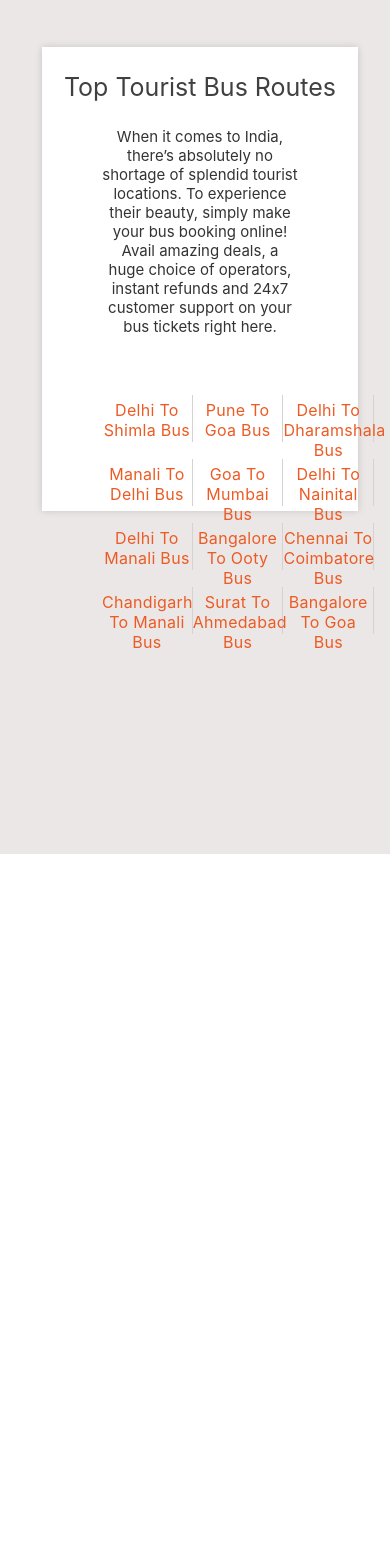
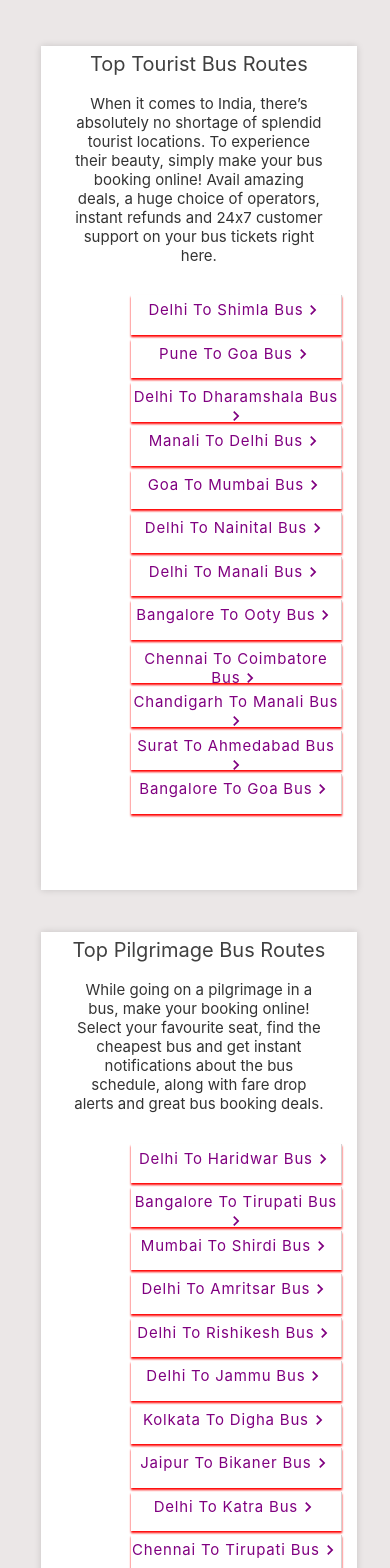
Before and after one commit to Sathyaprakashsp666/team-ixigo.com, a React (Create React App) app in the folder main/: page / in a window 390 px wide. Shown: the top 1568 px of the page. Before the commit the page ends 854 px from the top, so only its background shows below. Built offline with nearby package versions, Linux system fonts and the light colour scheme.

Commit message:
all 3 bus destination root completed

```diff
--- a/main/package.json
+++ b/main/package.json
@@ -3,6 +3,7 @@
   "version": "0.1.0",
   "private": true,
   "dependencies": {
+    "@material-ui/core": "^4.12.2",
     "@material-ui/icons": "^4.11.2",
     "@testing-library/jest-dom": "^5.11.4",
     "@testing-library/react": "^11.1.0",
--- a/main/src/Components/MiddlePart/BusRoutes.jsx
+++ b/main/src/Components/MiddlePart/BusRoutes.jsx
@@ -1,9 +1,16 @@
 import React from 'react'
 import { Link } from 'react-router-dom'
 import style from './BusRoutes.module.css'
+import KeyboardArrowRightIcon from '@material-ui/icons/KeyboardArrowRight'
 
 const BusDestination = () => {
   var destination_array = [
+    {
+      title: 'Top Tourist Bus Routes',
+      para:
+        'When it comes to India, there’s absolutely no shortage of splendid tourist locations. To experience their beauty, simply make your bus booking online! Avail amazing deals, a huge choice of operators, instant refunds and 24x7 customer support on your bus tickets right here.',
+
+      route: [
         'Delhi To Shimla Bus',
         'Pune To Goa Bus',
         'Delhi To Dharamshala Bus',
@@ -17,28 +24,77 @@ const BusDestination = () => {
         'Surat To Ahmedabad Bus',
         'Bangalore To Goa Bus'
       ]
+    },
+    {
+      title: 'Top Pilgrimage Bus Routes',
+      para:
+        'While going on a pilgrimage in a bus, make your booking online! Select your favourite seat, find the cheapest bus and get instant notifications about the bus schedule, along with fare drop alerts and great bus booking deals.',
+
+      route: [
+        'Delhi To Haridwar Bus',
+        'Bangalore To Tirupati Bus',
+        'Mumbai To Shirdi Bus',
+        'Delhi To Amritsar Bus',
+        'Delhi To Rishikesh Bus',
+        'Delhi To Jammu Bus',
+        'Kolkata To Digha Bus',
+        'Jaipur To Bikaner Bus',
+        'Delhi To Katra Bus',
+        'Chennai To Tirupati Bus',
+        'Agra To Jaipur Bus',
+        'Hyderabad To Tirupati Bus'
+      ]
+    },
+
+    {
+      title: 'Top Searched Bus Routes in India',
+      para:
+        'Your search for the best and cheapest deals on top searched routes in India ends here. Choose from sleeper, semi-sleeper, volvo and many more buses while booking online and get the cheapest fare, multiple paying options, best discounts and 24x7 customer service.',
+
+      route: [
+        'Bangalore To Chennai Bus',
+        'Chennai To Bangalore Bus',
+        'Mumbai To Goa Bus',
+        'Indore To Bhopal Bus',
+        'Mumbai To Pune Bus',
+        'Jaipur To Delhi Bus',
+        'Hyderabad To Goa Bus',
+        'Hyderabad To Chennai Bus',
+        'Delhi To Jaipur Bus',
+        'Delhi To Chandigarh Bus',
+        'Chandigarh To Delhi Bus',
+        'Pune To Hyderabad Bus'
+      ]
+    }
+  ]
   return (
+    <>
     <div className={style.mainContainer}>
+      {destination_array.map(item => {
+        return (
+
             <div className={style.BusRoute_container}>
-        <header>Top Tourist Bus Routes</header>
-        <p>
-          When it comes to India, there’s absolutely no shortage of splendid
-          tourist locations. To experience their beauty, simply make your bus
-          booking online! Avail amazing deals, a huge choice of operators,
-          instant refunds and 24x7 customer support on your bus tickets right
-          here.
-        </p>
+              <header>{item.title}</header>
+              <p>{item.para}</p>
               <div className={style.destination_Container}>
-          {destination_array.map((item, index) => {
+                {item.route.map((item, index) => {
                   return (
                     <Link key={index} className={style.destination_item}>
                       {item}
+                      <KeyboardArrowRightIcon
+                        fontSize='small'
+                        className={style.arrow}
+                      />
                     </Link>
                   )
                 })}
               </div>
             </div>
+
+        )
+      })}
       </div>
+    </>
   )
 }
 
--- a/main/src/Components/MiddlePart/BusRoutes.module.css
+++ b/main/src/Components/MiddlePart/BusRoutes.module.css
@@ -7,7 +7,7 @@
 
 .BusRoute_container {
   width: 81vw;
-  height: 55vh;
+  min-height: 50vh;
   background-color: #fff;
   margin: 5vh 9.5vw;
   box-shadow: 0px 0px 7px rgb(0 0 0 / 15%);
@@ -31,7 +31,7 @@
 .destination_Container {
   width: 72vw;
   height: 30vh;
-  padding: 15px 60px;
+  padding: 10px 70px;
   margin: auto;
   margin-top: 25px;
 }
@@ -51,3 +51,43 @@
   text-transform: capitalize;
   border-right: 0.5px solid rgb(212, 210, 210);
 }
+.arrow {
+  margin-bottom: -5px;
+}
+@media (min-width: 350px) and (max-width: 1100px) {
+  .mainContainer {
+    padding: 1%;
+    min-height: 100vh;
+  }
+  .BusRoute_container {
+    min-height: 100vh;
+    box-shadow: 0px 0px 7px rgb(0 0 0 / 15%);
+  }
+  .BusRoute_container > header {
+    font-size: 20px;
+
+    padding-top: 6px;
+  }
+  .BusRoute_container > p {
+    padding: 1% 10%;
+    font-size: 15px;
+  }
+
+  .destination_Container {
+    padding: auto;
+    margin-top: 10px;
+  }
+  .destination_item {
+    width: 75%;
+    height: 3.5vh;
+    margin: 2px 7%;
+    padding-bottom: 5px;
+    background-color: #fff;
+    box-shadow: 0px 2px 2px red;
+    letter-spacing: 0.8px;
+    font-weight: 400;
+    text-align: center;
+    color: purple;
+    font-size: 15px;
+  }
+}
```
Also changed, not shown: 1 other file (tests, documents, lock files or other folders). Lines whose indentation alone changed are shown as unchanged.
